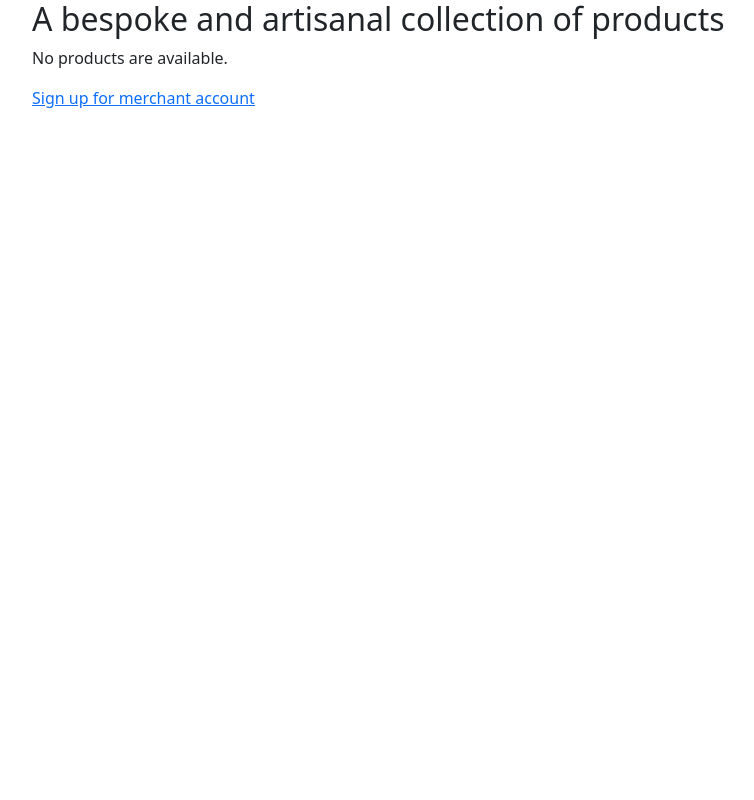
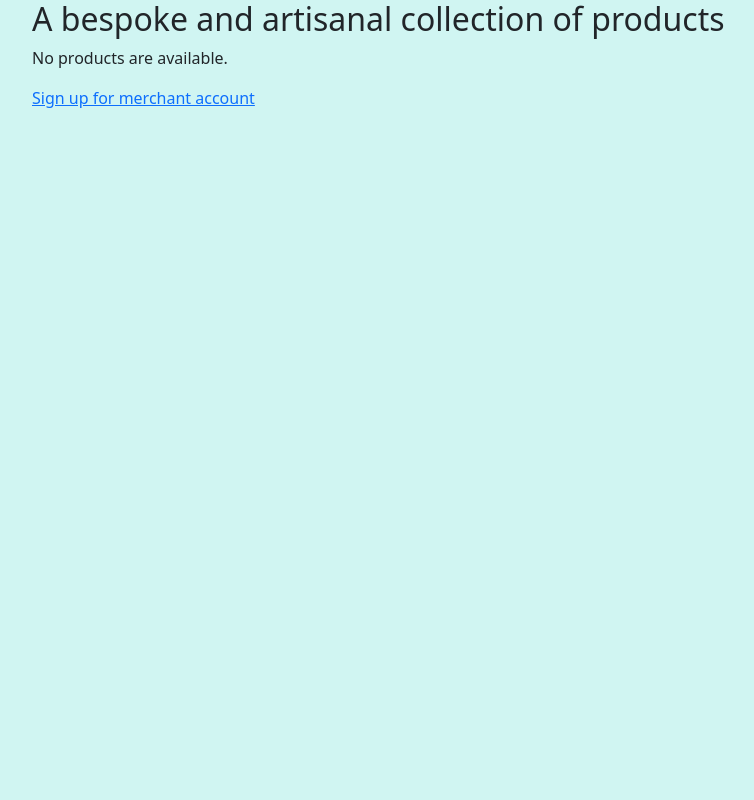
Before and after one commit to evizitei/mercado-brasileiro, a Django app: page / in a window 1280 px wide. Shown: the whole page, without its empty margins (50-804 px from the left). Run offline with Django 3.2, Linux system fonts and the light colour scheme; data that the repository does not hold is empty.

Commit message:
example of serving static files

```diff
--- /dev/null
+++ b/mercado_brasileiro/static/mercado/example.css
@@ -0,0 +1,3 @@
+body#mercado-body {
+  background-color: #d0f5f2;
+}
--- /dev/null
+++ b/mercado_brasileiro/static/mercado/example.js
@@ -0,0 +1 @@
+console.log("look, I got loaded");
--- a/mercado_brasileiro/templates/base.html
+++ b/mercado_brasileiro/templates/base.html
@@ -1,14 +1,17 @@
+{% load static %}
 <html lang="en">
   <head>
     <title>Mercado Brasileiro</title>
     <!-- Bootstrap Assets -->
     <link href="https://cdn.jsdelivr.net/npm/bootstrap@5.0.0-beta2/dist/css/bootstrap.min.css" rel="stylesheet" integrity="sha384-BmbxuPwQa2lc/FVzBcNJ7UAyJxM6wuqIj61tLrc4wSX0szH/Ev+nYRRuWlolflfl" crossorigin="anonymous">
+    <link href="{% static 'mercado/example.css' %}" rel="stylesheet"></link>
     <meta name="viewport" content="width=device-width, initial-scale=1">
   </head>
-  <body>
+  <body id="mercado-body">
     <div id="content" class="container">
       {% block content %}{% endblock %}
     </div>
     <script src="https://cdn.jsdelivr.net/npm/bootstrap@5.0.0-beta2/dist/js/bootstrap.bundle.min.js" integrity="sha384-b5kHyXgcpbZJO/tY9Ul7kGkf1S0CWuKcCD38l8YkeH8z8QjE0GmW1gYU5S9FOnJ0" crossorigin="anonymous"></script>
+    <script src="{% static 'mercado/example.js' %}"></script>
   </body>
 </html>
```
